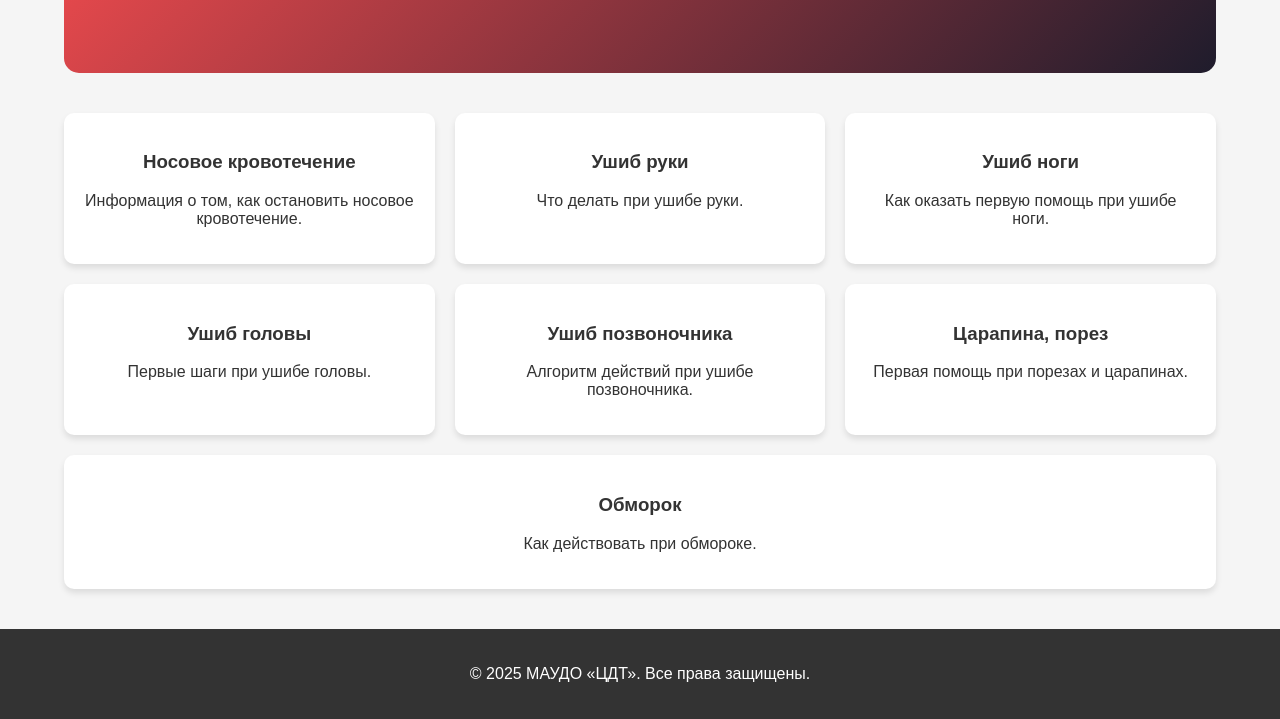
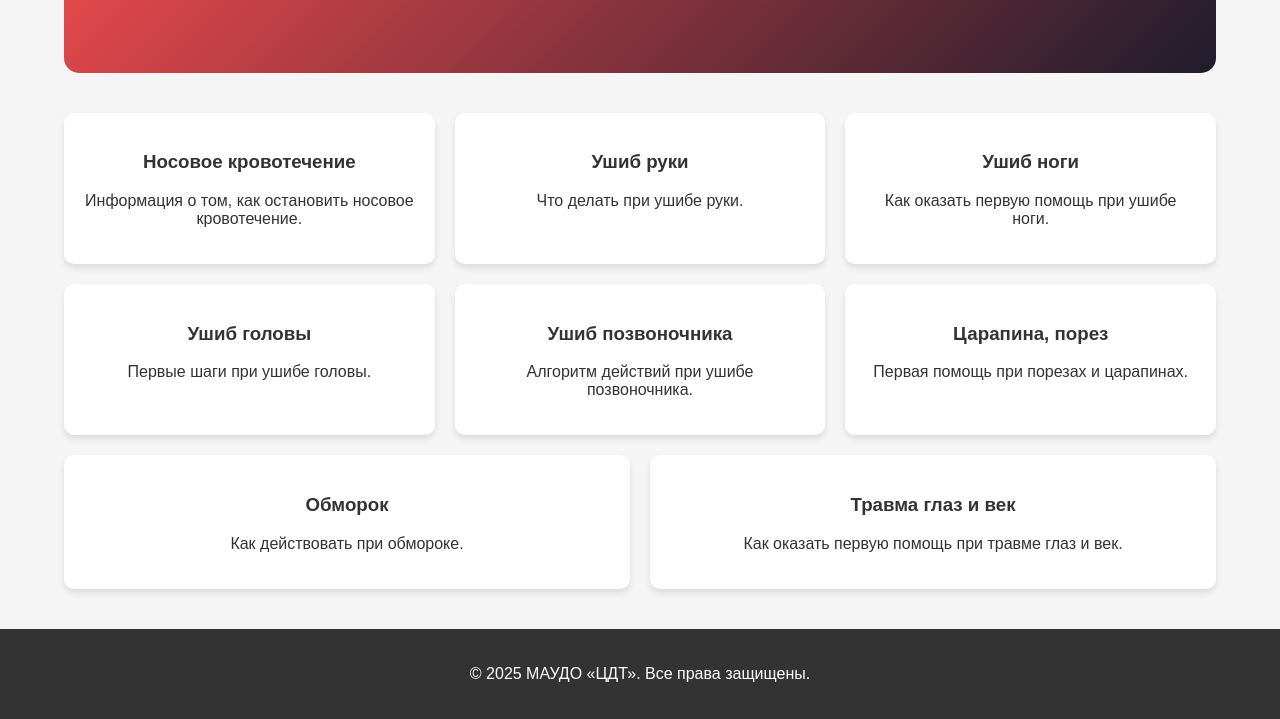
Before and after one commit to Poliinaa/cdt-website, a plain HTML site: page first-aid/injury-types.html in a window 1280 px wide. Shown: the part 308-1027 px from the top of the page. Drawn offline with Linux system fonts and the light colour scheme.

Commit message:
Update injury-types.html

```diff
--- a/first-aid/injury-types.html
+++ b/first-aid/injury-types.html
@@ -22,9 +22,9 @@
     </header>
 
 <!-- Кнопка возврата к первой помощи -->
-        <section class="back-button">
-            <a href="first-aid.html">← Вернуться к первой помощи</a>
-        </section>
+    <section class="back-button">
+        <a href="first-aid.html">← Вернуться к первой помощи</a>
+    </section>
 
     <main class="container">
         <section class="hero">
@@ -67,6 +67,12 @@
                 <h3>Обморок</h3>
                 <p>Как действовать при обмороке.</p>
             </div>
+
+            <!-- Новый блок для травмы глаз и век -->
+            <div class="feature" onclick="location.href='eye-injury.html'">
+                <h3>Травма глаз и век</h3>
+                <p>Как оказать первую помощь при травме глаз и век.</p>
+            </div>
         </section>
     </main>
 
```
